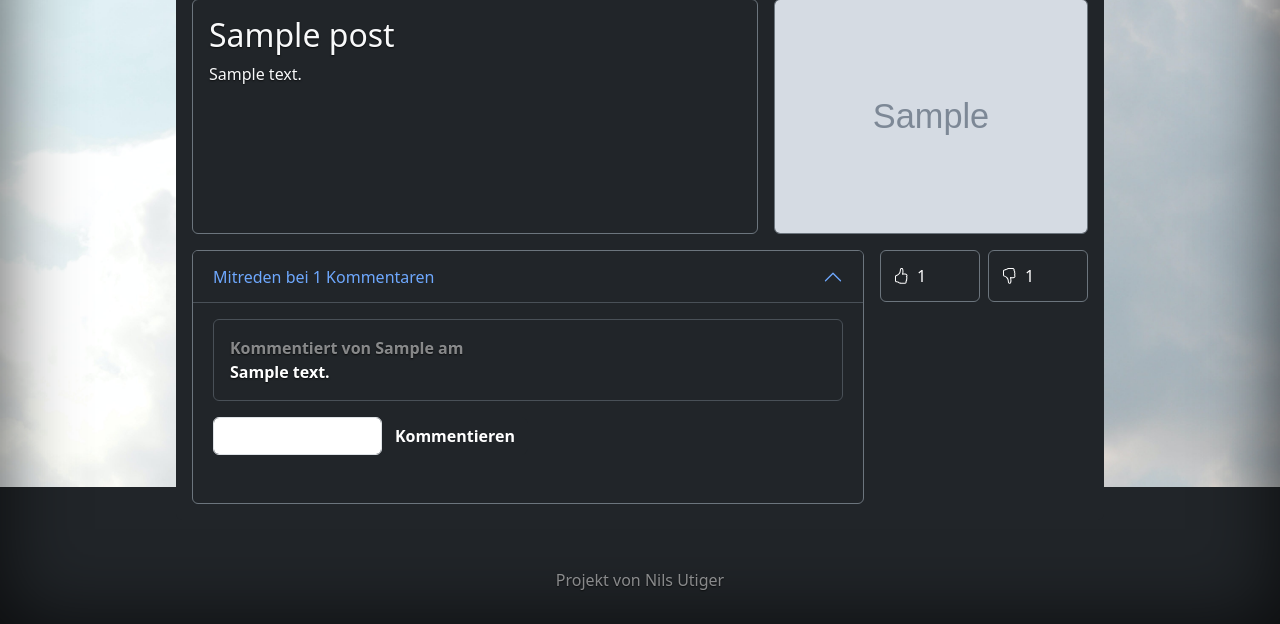
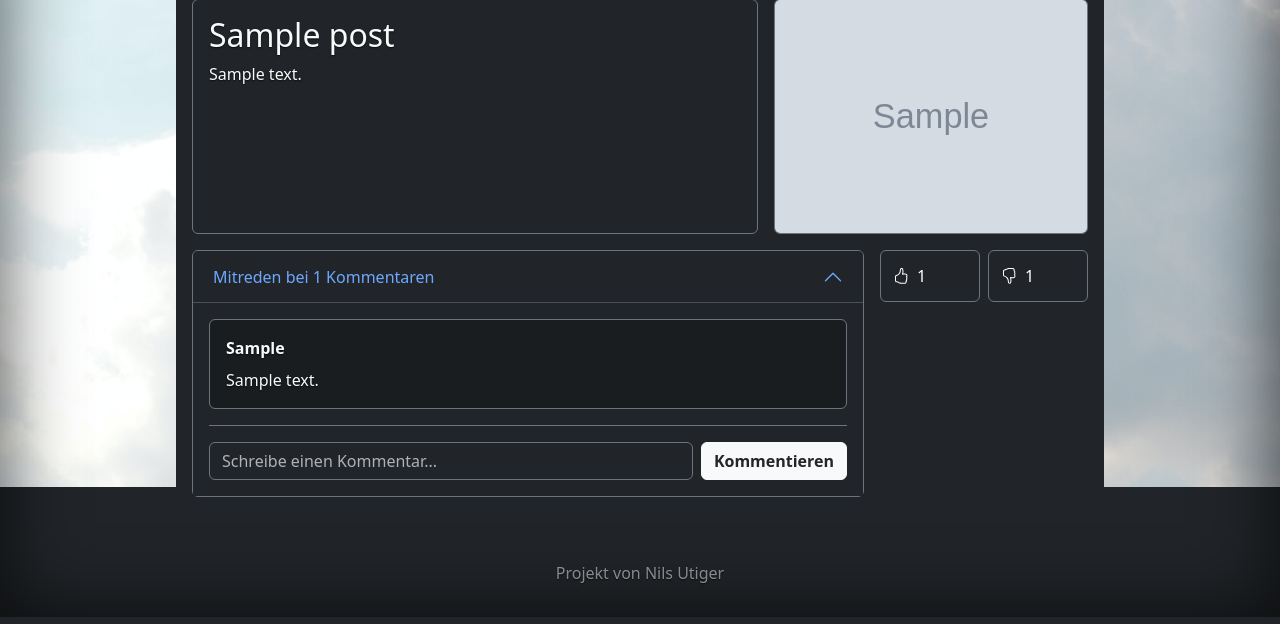
Before and after one commit to utigernils/BlogBreeze, a PHP site: page /sites/posts.php in a window 1280 px wide, after a click that opens the changed part. Shown: the part 313-937 px from the top of the page. Run offline with PHP 8.4, Linux system fonts and the light colour scheme; tables that the repository leaves empty hold one stand-in row (values such as "Sample post"); grey boxes marked "Sample" are stand-in pictures; data that the repository does not hold is empty.

Commit message:
refactor; redesign comment section

```diff
--- a/sites/components/comment.php
+++ b/sites/components/comment.php
@@ -1,15 +1,27 @@
 <?php
 
 function renderComment($comment) {
+    $created = $comment['created_at'] ?? '';
+    $formatted = '';
+    if ($created) {
+        try {
+            $formatted = (new DateTime($created))->format('d.m.Y H:i:s');
+        } catch (Exception $e) {
+            $formatted = htmlspecialchars($created, ENT_QUOTES, 'UTF-8');
+        }
+    }
     ?>
-    <div class="mb-3 p-3 border rounded">
-        <p class="fw-bold fs-6 mb-0 text-white-50 bg-dark">
-            Kommentiert von
-            <?= $comment["created_by"] ?> am
-            <?= $comment["created_at"] ?>
-        </p>
-        <p class="fw-bold fs-6 mb-0 text-white bg-dark">
-            <?= $comment["comment_text"] ?>
+    <div class="mb-2 p-3 border border-secondary rounded" style="background-color: #1a1d20;">
+        <div class="d-flex justify-content-between align-items-center mb-2">
+            <p class="fw-bold mb-0 text-light">
+                <?= htmlspecialchars($comment["created_by"], ENT_QUOTES, 'UTF-8') ?>
+            </p>
+            <p class="mb-0 text-secondary small">
+                <?= htmlspecialchars($formatted, ENT_QUOTES, 'UTF-8') ?>
+            </p>
+        </div>
+        <p class="mb-0 text-light" style="word-wrap: break-word;">
+            <?= htmlspecialchars($comment["comment_text"], ENT_QUOTES, 'UTF-8') ?>
         </p>
     </div>
     <?php
--- a/sites/components/post.php
+++ b/sites/components/post.php
@@ -49,18 +49,27 @@ function renderPost($post, $pdo)
                     </h2>
                     <div id="collapse<?php echo $post['id']; ?>" class="accordion-collapse collapse"
                         data-bs-parent="#accordionExample">
-                        <div class="accordion-body">
-                            <?php foreach ($commentsData as $comment): ?>
-                                <?php renderComment($comment); ?>
-                            <?php endforeach; ?>
+                        <div class="accordion-body" style="background-color: #212529; padding: 1rem;">
+                            <?php if (count($commentsData) > 0): ?>
+                                <div class="mb-3">
+                                    <?php foreach ($commentsData as $comment): ?>
+                                        <?php renderComment($comment); ?>
+                                    <?php endforeach; ?>
+                                </div>
+                            <?php else: ?>
+                                <div class="text-center text-secondary mb-3 p-3">
+                                    <p class="mb-0">Noch keine Kommentare. Sei der Erste!</p>
+                                </div>
+                            <?php endif; ?>
 
-                            <div class="d-flex flex-row justify-content-between mb-3">
-                                <form class="w-50" data-bs-theme="light" action='../php/makeComment.php' method='post'>
-                                    <div class="d-flex flex-row mb-3">
-                                        <input type="text" class="form-control" id="comment" name="comment" required>
+                            <div class="border-top border-secondary pt-3">
+                                <form action='../php/makeComment.php' method='post'>
+                                    <div class="d-flex gap-2">
+                                        <input type="text" class="form-control bg-dark text-light border-secondary"
+                                            id="comment" name="comment" placeholder="Schreibe einen Kommentar..." required>
                                         <input type="hidden" class="form-control" id="post_id" name="post_id"
                                             value="<?php echo $post['id']; ?>" required>
-                                        <button name="push" type="submit" class="btn btn-dark fw-bold">Kommentieren</button>
+                                        <button name="push" type="submit" class="btn btn-light fw-bold" style="white-space: nowrap;">Kommentieren</button>
                                     </div>
                                 </form>
                             </div>
```
